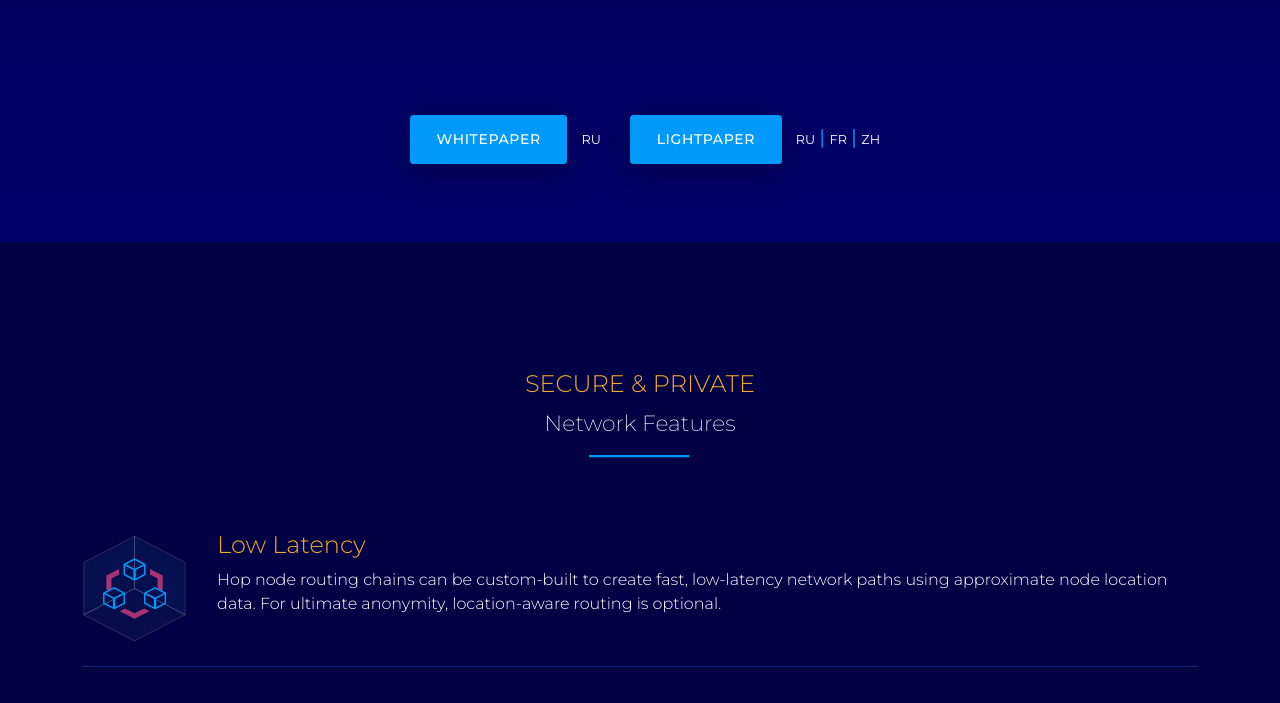
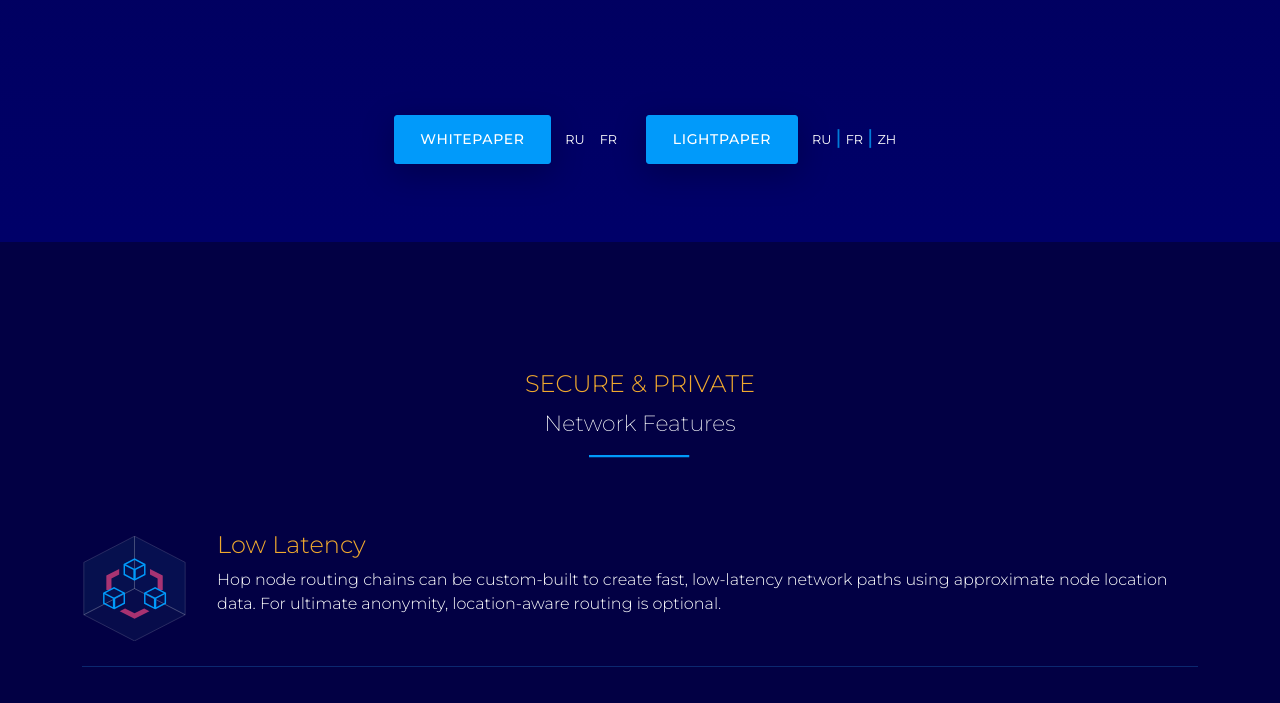
Before and after one commit to forceunited/forceunited.github.io, a plain HTML site: page index.html in a window 1280 px wide. Shown: the part 1545-2248 px from the top of the page. Drawn offline with Linux system fonts and the light colour scheme; files whose address does not match are found by name.

Commit message:
Adding the french version of the whitepaper

```diff
--- a/index.html
+++ b/index.html
@@ -127,7 +127,7 @@
              </div>
 
              <div class="sectionsmall" id="home3">
-                <center><a href="./files/whitepaper_forcenetwork_current.pdf" class="btn btn-light" style="margin-left:10px; margin-right:10px; font-size: 14px; font-weight: 500 ; letter-spacing:0.6px;">Whitepaper</a> <a href="./files/whitepaper_forcenetwork_current_ru.pdf" style="margin-right:15px;" class="mb-2"><small>RU</small></a>
+                <center><a href="./files/whitepaper_forcenetwork_current.pdf" class="btn btn-light" style="margin-left:10px; margin-right:10px; font-size: 14px; font-weight: 500 ; letter-spacing:0.6px;">Whitepaper</a> <a href="./files/whitepaper_forcenetwork_current_ru.pdf" style="margin-right:15px;" class="mb-2"><small>RU</small></a><a href="./files/whitepaper_forcenetwork_current_fr.pdf" style="margin-right:15px;" class="mb-2"><small>FR</small></a>
                   <a href="./files/lightpaper_forcenetwork_current.pdf" class="btn btn-light" style="margin-left:10px; margin-right:10px; letter-spacing:0.6px;">Lightpaper</a> <a href="./files/lightpaper_forcenetwork_current_ru.pdf" class="mb-2"><small>RU</small></a>   <h5l>|</h5l>   <a href="./files/lightpaper_forcenetwork_current_fr.pdf" class="mb-2"><small>FR</small> </a>  <h5l>|</h5l>   <a href="./files/lightpaper_forcenetwork_current_zh.pdf" class="mb-2"><small>ZH</small></a> </center>
              </div>
 
```
